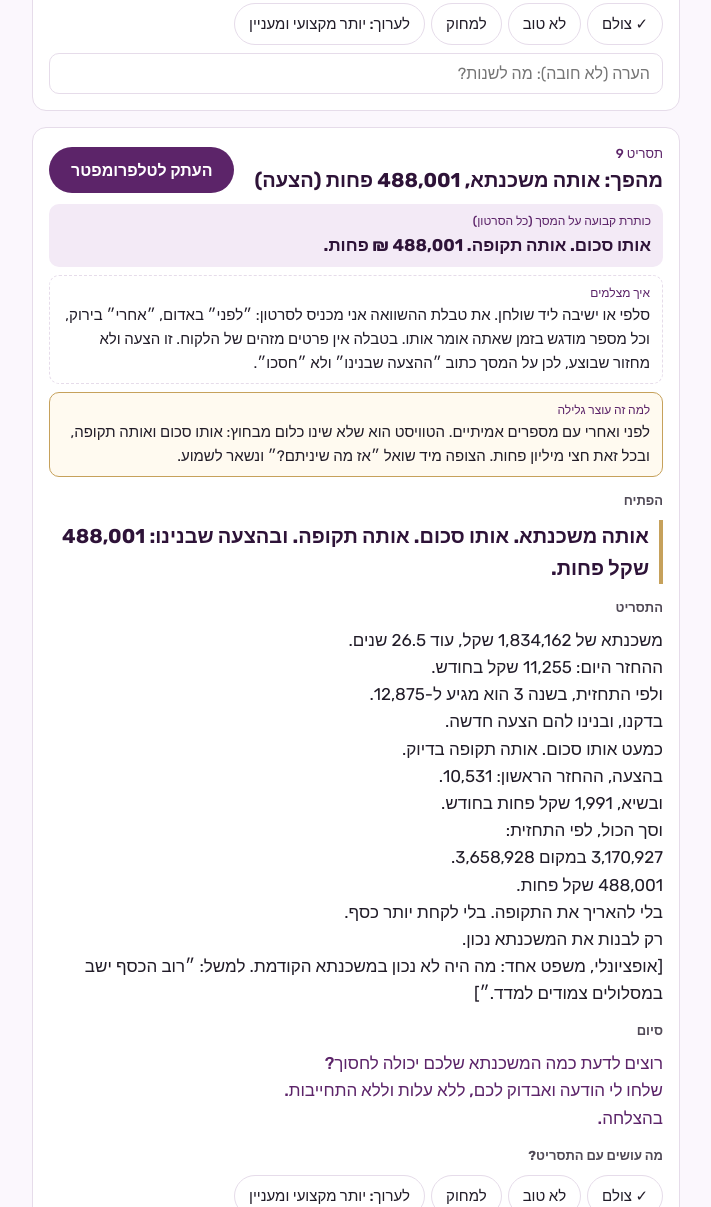
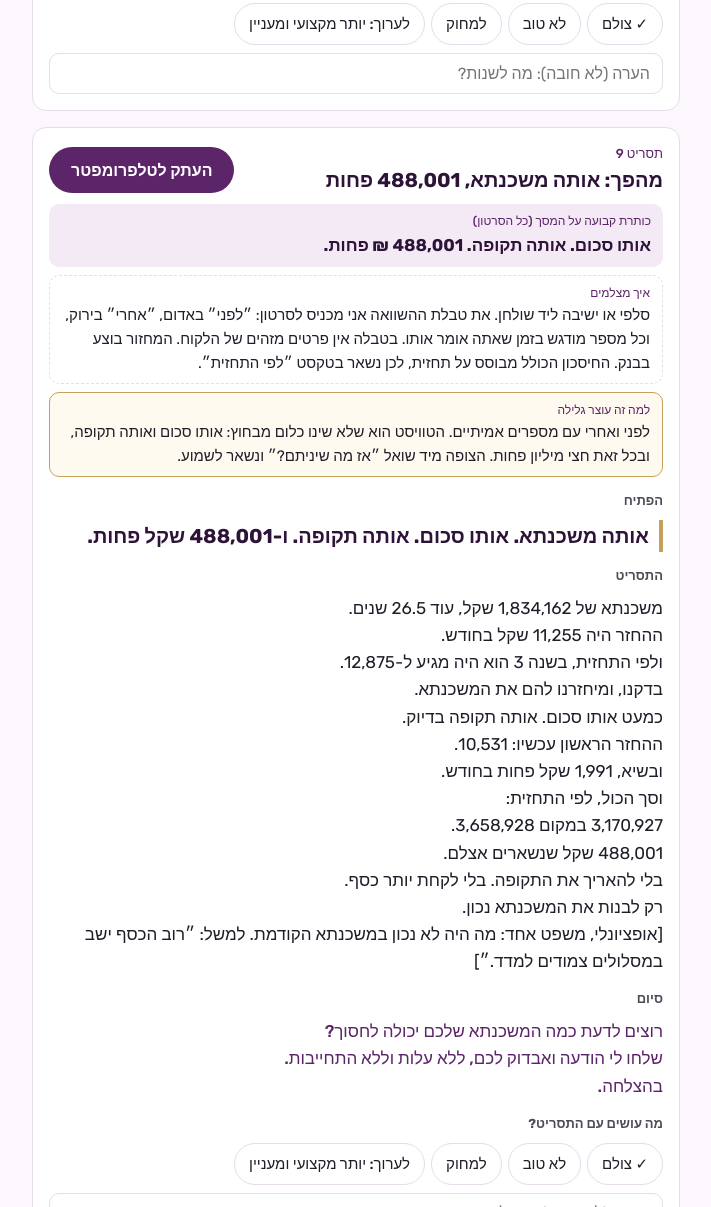
Before and after one commit to guygmortgage-jpg/guy-scripts, a plain HTML site: page index.html in a window 1280 px wide. Shown: the part 8823-10030 px from the top of the page, without its empty margins (284-995 px from the left). Drawn offline with Linux system fonts and the light colour scheme.

Commit message:
Script 9: refi executed wording
Co-Authored-By: Claude Opus 5.5 <noreply@anthropic.com>

```diff
--- a/index.html
+++ b/index.html
@@ -343,38 +343,38 @@ textarea{width:100%;min-height:180px;font:16px var(--font);direction:rtl}
 <div class="lab">מה עושים עם התסריט?</div>
 <div class="st" role="group" aria-label="סטטוס תסריט 8"><button type="button" data-n="8" data-s="done" aria-pressed="false">✓ צולם</button><button type="button" data-n="8" data-s="bad" aria-pressed="false">לא טוב</button><button type="button" data-n="8" data-s="del" aria-pressed="false">למחוק</button><button type="button" data-n="8" data-s="edit" aria-pressed="false">לערוך: יותר מקצועי ומעניין</button></div>
 <input class="note" data-n="8" type="text" placeholder="הערה (לא חובה): מה לשנות?" aria-label="הערה לתסריט 8"></article>
-<article id="v9"><header><h3><span class="num">תסריט 9</span>מהפך: אותה משכנתא, 488,001 פחות (הצעה)</h3><button type="button" class="copy" data-n="9">העתק לטלפרומפטר</button></header>
+<article id="v9"><header><h3><span class="num">תסריט 9</span>מהפך: אותה משכנתא, 488,001 פחות</h3><button type="button" class="copy" data-n="9">העתק לטלפרומפטר</button></header>
 <div class="screen"><span>כותרת קבועה על המסך (כל הסרטון)</span>אותו סכום. אותה תקופה. 488,001 ₪ פחות.</div>
-<div class="fmt"><span>איך מצלמים</span>סלפי או ישיבה ליד שולחן. את טבלת ההשוואה אני מכניס לסרטון: ״לפני״ באדום, ״אחרי״ בירוק, וכל מספר מודגש בזמן שאתה אומר אותו. בטבלה אין פרטים מזהים של הלקוח. זו הצעה ולא מחזור שבוצע, לכן על המסך כתוב ״ההצעה שבנינו״ ולא ״חסכו״.</div><div class="fmt why"><span>למה זה עוצר גלילה</span>לפני ואחרי עם מספרים אמיתיים. הטוויסט הוא שלא שינו כלום מבחוץ: אותו סכום ואותה תקופה, ובכל זאת חצי מיליון פחות. הצופה מיד שואל ״אז מה שיניתם?״ ונשאר לשמוע.</div>
-<div class="lab">הפתיח</div><p class="hook">אותה משכנתא. אותו סכום. אותה תקופה. ובהצעה שבנינו: 488,001 שקל פחות.</p>
+<div class="fmt"><span>איך מצלמים</span>סלפי או ישיבה ליד שולחן. את טבלת ההשוואה אני מכניס לסרטון: ״לפני״ באדום, ״אחרי״ בירוק, וכל מספר מודגש בזמן שאתה אומר אותו. בטבלה אין פרטים מזהים של הלקוח. המחזור בוצע בבנק. החיסכון הכולל מבוסס על תחזית, לכן נשאר בטקסט ״לפי התחזית״.</div><div class="fmt why"><span>למה זה עוצר גלילה</span>לפני ואחרי עם מספרים אמיתיים. הטוויסט הוא שלא שינו כלום מבחוץ: אותו סכום ואותה תקופה, ובכל זאת חצי מיליון פחות. הצופה מיד שואל ״אז מה שיניתם?״ ונשאר לשמוע.</div>
+<div class="lab">הפתיח</div><p class="hook">אותה משכנתא. אותו סכום. אותה תקופה. ו-488,001 שקל פחות.</p>
 <div class="lab">התסריט</div><p class="body">משכנתא של 1,834,162 שקל, עוד 26.5 שנים.
-ההחזר היום: 11,255 שקל בחודש.
-ולפי התחזית, בשנה 3 הוא מגיע ל-12,875.
-בדקנו, ובנינו להם הצעה חדשה.
+ההחזר היה 11,255 שקל בחודש.
+ולפי התחזית, בשנה 3 הוא היה מגיע ל-12,875.
+בדקנו, ומיחזרנו להם את המשכנתא.
 כמעט אותו סכום. אותה תקופה בדיוק.
-בהצעה, ההחזר הראשון: 10,531.
+ההחזר הראשון עכשיו: 10,531.
 ובשיא, 1,991 שקל פחות בחודש.
 וסך הכול, לפי התחזית:
 3,170,927 במקום 3,658,928.
-488,001 שקל פחות.
+488,001 שקל שנשארים אצלם.
 בלי להאריך את התקופה. בלי לקחת יותר כסף.
 רק לבנות את המשכנתא נכון.
 [אופציונלי, משפט אחד: מה היה לא נכון במשכנתא הקודמת. למשל: ״רוב הכסף ישב במסלולים צמודים למדד.״]</p>
 <div class="lab">סיום</div><p class="body end">רוצים לדעת כמה המשכנתא שלכם יכולה לחסוך?
 שלחו לי הודעה ואבדוק לכם, ללא עלות וללא התחייבות.
 בהצלחה.</p>
-<textarea hidden id="t9" aria-label="טקסט להעתקה">אותה משכנתא. אותו סכום. אותה תקופה. ובהצעה שבנינו: 488,001 שקל פחות.
+<textarea hidden id="t9" aria-label="טקסט להעתקה">אותה משכנתא. אותו סכום. אותה תקופה. ו-488,001 שקל פחות.
 
 משכנתא של 1,834,162 שקל, עוד 26.5 שנים.
-ההחזר היום: 11,255 שקל בחודש.
-ולפי התחזית, בשנה 3 הוא מגיע ל-12,875.
-בדקנו, ובנינו להם הצעה חדשה.
+ההחזר היה 11,255 שקל בחודש.
+ולפי התחזית, בשנה 3 הוא היה מגיע ל-12,875.
+בדקנו, ומיחזרנו להם את המשכנתא.
 כמעט אותו סכום. אותה תקופה בדיוק.
-בהצעה, ההחזר הראשון: 10,531.
+ההחזר הראשון עכשיו: 10,531.
 ובשיא, 1,991 שקל פחות בחודש.
 וסך הכול, לפי התחזית:
 3,170,927 במקום 3,658,928.
-488,001 שקל פחות.
+488,001 שקל שנשארים אצלם.
 בלי להאריך את התקופה. בלי לקחת יותר כסף.
 רק לבנות את המשכנתא נכון.
 [אופציונלי, משפט אחד: מה היה לא נכון במשכנתא הקודמת. למשל: ״רוב הכסף ישב במסלולים צמודים למדד.״]
@@ -411,7 +411,7 @@ textarea{width:100%;min-height:180px;font:16px var(--font);direction:rtl}
 </div>
 <script>
 var KEY='tp-status-v2',LBL={done:'צולם',bad:'לא טוב',del:'למחוק',edit:'לערוך (יותר מקצועי ומעניין)'},ORDER=['done','edit','bad','del'];
-var TITLES={"1":"85 שקל ביום לבנק","2":"תנחשו כמה צריך להרוויח","3":"רואה החשבון שעלה לכם במשכנתא","4":"סקיט: הבנקאי והלקוח","5":"3 משפטים שאסור להגיד בבנק","6":"רכב חדש או חצי אחוז","7":"פוטרתם מחר בבוקר","8":"ראיון רחוב: כמה ריבית אתם משלמים?","9":"מהפך: אותה משכנתא, 488,001 פחות (הצעה)","10":"הטעות שאני עשיתי"};
+var TITLES={"1":"85 שקל ביום לבנק","2":"תנחשו כמה צריך להרוויח","3":"רואה החשבון שעלה לכם במשכנתא","4":"סקיט: הבנקאי והלקוח","5":"3 משפטים שאסור להגיד בבנק","6":"רכב חדש או חצי אחוז","7":"פוטרתם מחר בבוקר","8":"ראיון רחוב: כמה ריבית אתם משלמים?","9":"מהפך: אותה משכנתא, 488,001 פחות","10":"הטעות שאני עשיתי"};
 var st={};try{st=JSON.parse(localStorage.getItem(KEY)||'{}')||{}}catch(e){st={}}
 function save(){try{localStorage.setItem(KEY,JSON.stringify(st))}catch(e){}}
 function paint(n){var r=st[n]||{},a=document.querySelector('.jump a[data-n="'+n+'"]'),art=document.getElementById('v'+n);
```
